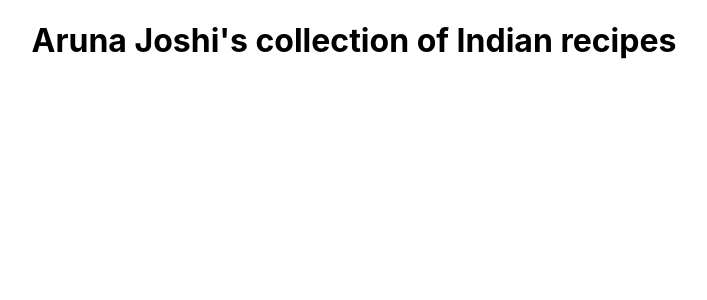
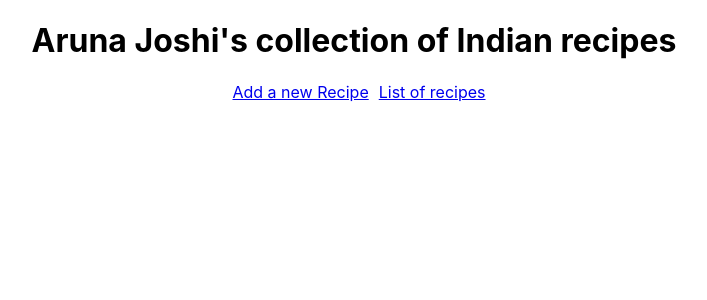
Before and after one commit to arunajoshi1013/react-phase-2-project, a React (Create React App) app in the folder indian-recipes-app/: page / in a window 1280 px wide. Shown: the top 300 px of the page, without its empty margins (286-993 px from the left). Built offline with nearby package versions, Linux system fonts and the light colour scheme.

Commit message:
App: Add the base router and couple of nav links
Add links to "List of recipes (Home)" and "Add a new recipe"

```diff
--- a/indian-recipes-app/src/App.js
+++ b/indian-recipes-app/src/App.js
@@ -9,6 +9,16 @@ function App() {
       <h1>
         Aruna Joshi's collection of Indian recipes
       </h1>
+      <BrowserRouter>
+        <nav>
+          <Link style={{ margin: 10 }} to="/new">
+            Add a new Recipe
+          </Link>
+          <Link to="/">
+            List of recipes
+          </Link>
+        </nav>
+      </BrowserRouter>
     </div>
   );
 }
```
